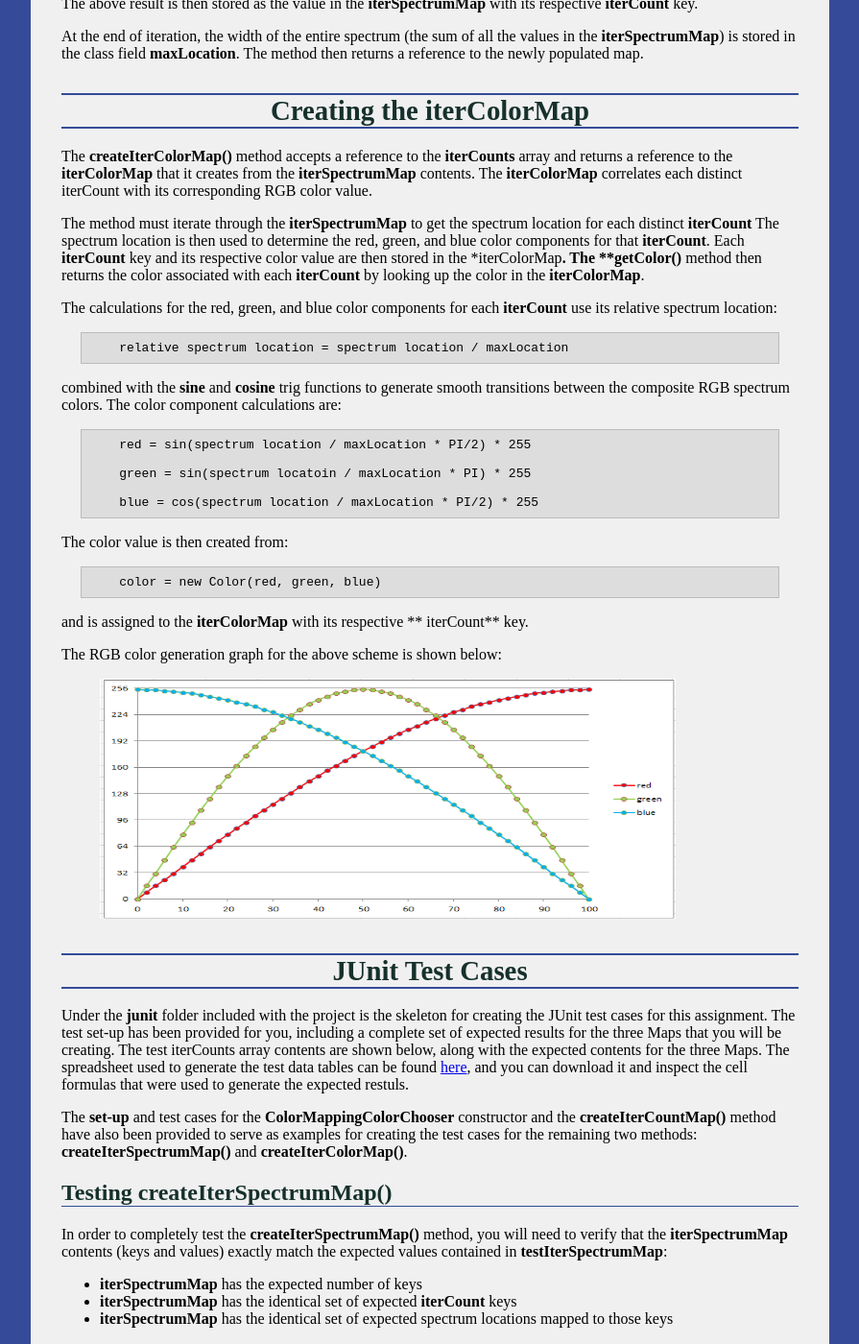
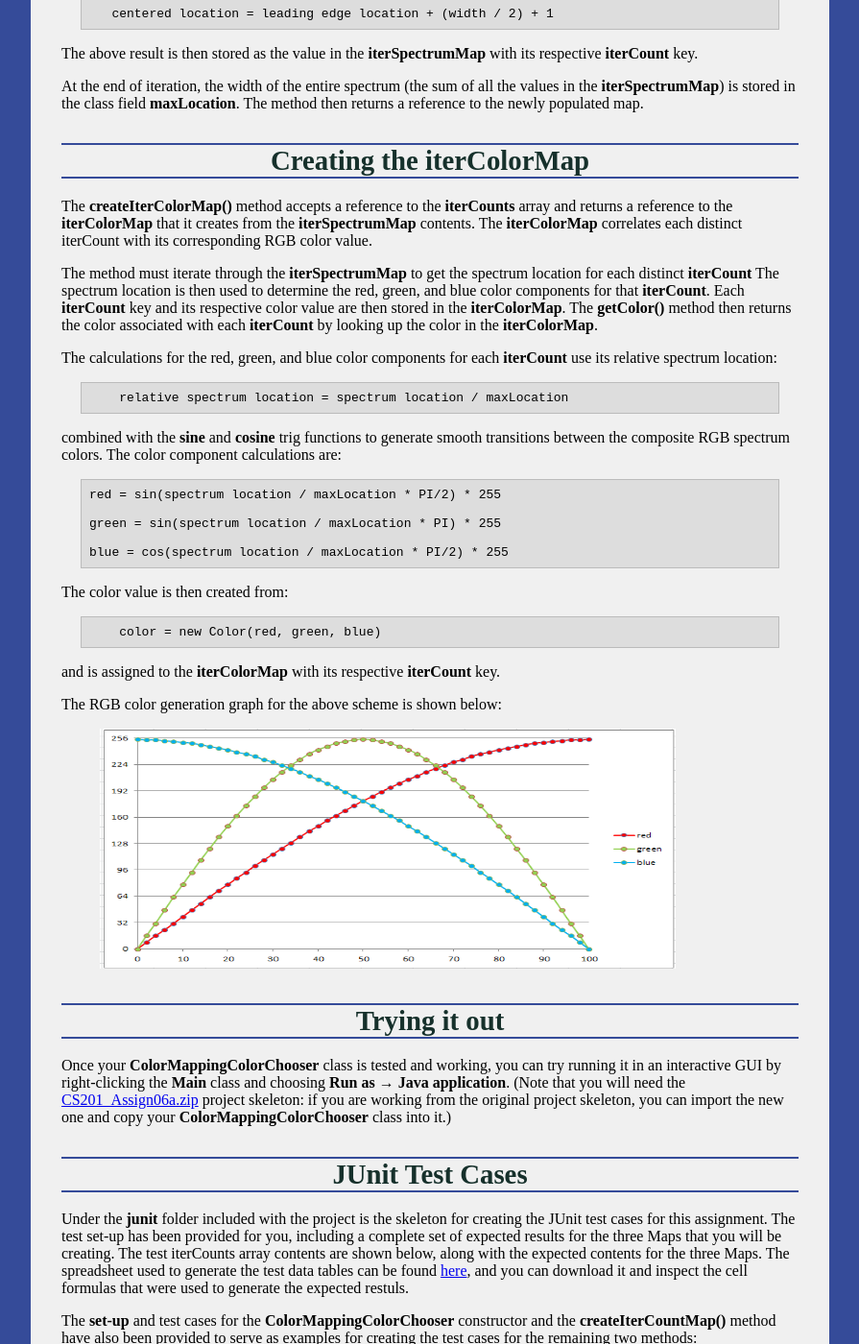
Before and after one commit to ycpcs/cs201-fall2017, a Jekyll site: the page built from assign/assign06.md, in a window 1280 px wide and 1400 px high, scrolled down 3296 px. Shown: the whole window at 96% size, without its empty margins (192-1087 px from the left). Built offline with Jekyll 4.4.1, drawn with Linux system fonts in a browser that asks for light colours; some of the changed text lies outside the part shown.

Commit message:
updated skeleton for assignment 6
allow students to try out their ColorMappingColorChooser
using the (obfuscated) interactive GUI

````diff
--- a/assign/assign06.md
+++ b/assign/assign06.md
@@ -7,10 +7,12 @@ title: "Assignment 6: Mandelbrot Set Color Mapping"
 
 *Update 12/5*: Added example interactive GUI
 
+*Update 12/6*: See the [Trying it out](#trying-it-out) section for instructions on how you can try out your **ColorMappingColorChooser** in an interactive GUI
+
 Getting Started
 ===============
 
-Download [CS201\_Assign06.zip](CS201_Assign06.zip) and import it into your Eclipse workspace (**File&rarr;Import&rarr;General&rarr;Existing projects into workspace&rarr;Archive file**.)
+Download [CS201\_Assign06a.zip](CS201_Assign06a.zip) and import it into your Eclipse workspace (**File&rarr;Import&rarr;General&rarr;Existing projects into workspace&rarr;Archive file**.)
 
 You should see a project called **CS201\_Assign06** in the Package Explorer. You will be making changes to the **ColorMappingColorChooser** class. You will also be adding test cases to the **ColorMappingColorChooserTest** class.  You should add any additional classes or methods needed to complete the assignment.
 
@@ -120,7 +122,7 @@ Creating the iterColorMap
 ===========================
 The **createIterColorMap()** method accepts a reference to the **iterCounts** array and returns a reference to the **iterColorMap** that it creates from the **iterSpectrumMap** contents.  The **iterColorMap** correlates each distinct iterCount with its corresponding RGB color value.
 
-The method must iterate through the **iterSpectrumMap** to get the spectrum location for each distinct **iterCount**  The spectrum location is then used to determine the red, green, and blue color components for that **iterCount**.  Each **iterCount** key and its respective color value are then stored in the *iterColorMap**.  The **getColor()** method then returns the color associated with each **iterCount** by looking up the color in the **iterColorMap**.
+The method must iterate through the **iterSpectrumMap** to get the spectrum location for each distinct **iterCount**  The spectrum location is then used to determine the red, green, and blue color components for that **iterCount**.  Each **iterCount** key and its respective color value are then stored in the **iterColorMap**.  The **getColor()** method then returns the color associated with each **iterCount** by looking up the color in the **iterColorMap**.
 
 The calculations for the red, green, and blue color components for each **iterCount** use its relative spectrum location:
 
@@ -128,21 +130,28 @@ The calculations for the red, green, and blue color components for each **iterCo
 
 combined with the **sine** and **cosine** trig functions to generate smooth transitions between the composite RGB spectrum colors.  The color component calculations are:
 
-        red = sin(spectrum location / maxLocation * PI/2) * 255
+```
+red = sin(spectrum location / maxLocation * PI/2) * 255
 
-        green = sin(spectrum locatoin / maxLocation * PI) * 255
+green = sin(spectrum location / maxLocation * PI) * 255
 
-        blue = cos(spectrum location / maxLocation * PI/2) * 255
+blue = cos(spectrum location / maxLocation * PI/2) * 255
+```
 
 The color value is then created from:
 
         color = new Color(red, green, blue)
 
-and is assigned to the **iterColorMap** with its respective ** iterCount** key.
+and is assigned to the **iterColorMap** with its respective **iterCount** key.
 
 The RGB color generation graph for the above scheme is shown below:
 
 > <a href="img/assign06/TrigColorGeneration.png"><img style="width: 600px; height: 250px;" src="img/assign06/TrigColorGeneration.png" /></a>
+
+Trying it out
+=============
+
+Once your **ColorMappingColorChooser** class is tested and working, you can try running it in an interactive GUI by right-clicking the **Main** class and choosing **Run as** &rarr; **Java application**.  (Note that you will need the [CS201\_Assign06a.zip](CS201_Assign06a.zip) project skeleton: if you are working from the original project skeleton, you can import the new one and copy your **ColorMappingColorChooser** class into it.)
 
 JUnit Test Cases
 ===========
@@ -171,6 +180,8 @@ Test iterCounts Array Contents (expected results)
 Test Map Contents (expected results)
 -------------------------------------
 > <a href="img/assign06/TestMapContents.png"><img style="width: 700px; height: 300px;" src="img/assign06/TestMapContents.png" /></a>
+
+
 
 Grading Criteria
 ================
````
Also changed, not shown: index.md (+1 -0 lines), 1 other file.
